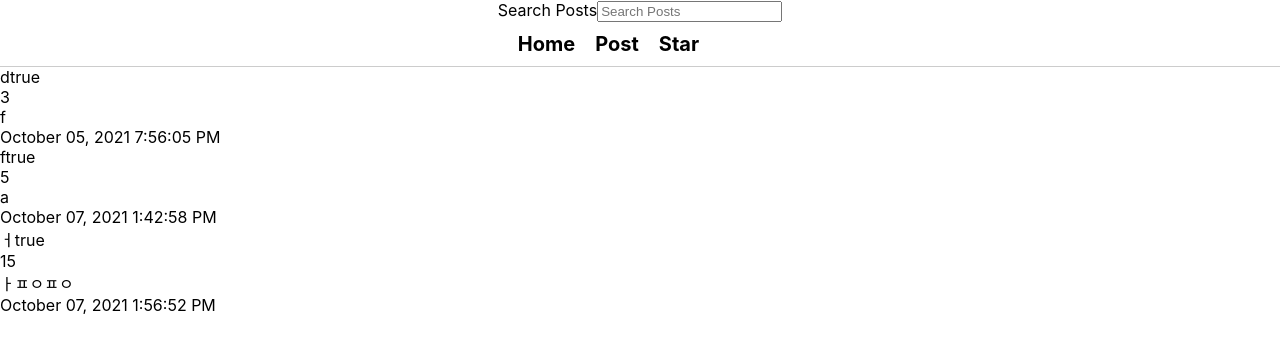
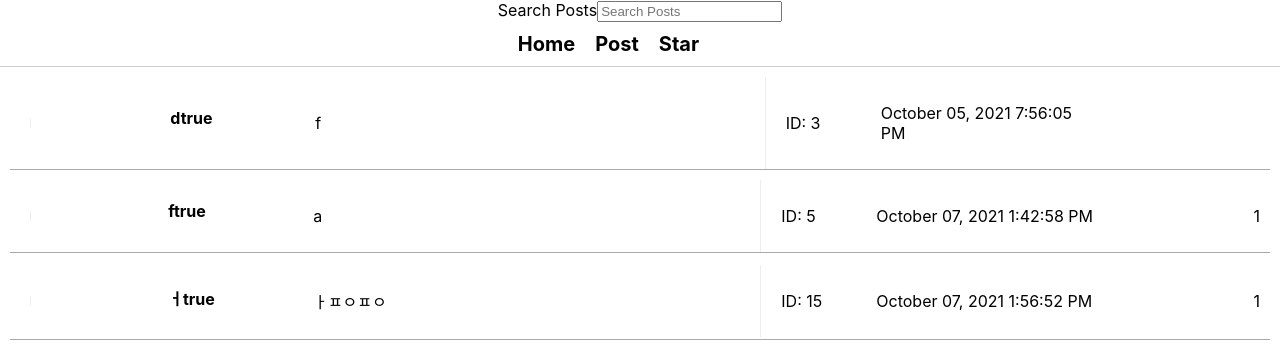
Before and after one commit to do-mandoo/Omega, a React (Create React App) app: page /star in a window 1280 px wide. Shown: the top 352 px of the page. Built offline with nearby package versions, Linux system fonts and the light colour scheme; data requests are answered from the project's data file; the HTML template or start-up script is replaced by a standard one.

Commit message:
editor에 home으로가기 수정만 필요

```diff
--- a/src/App.js
+++ b/src/App.js
@@ -88,7 +88,7 @@ function App() {
       title: editTitle,
       datetime,
       body: editBody,
-      category: postCategory,
+      category: editCategory,
       view: viewCount,
     };
     try {
@@ -97,6 +97,7 @@ function App() {
       setPosts(posts.map(post => (post.id === id ? { ...res.data } : post)));
       setEditTitle('');
       setEditBody('');
+      setEditCategory('');
       history.push('/');
     } catch (error) {
       console.log(error, 'error');
--- a/src/component/board/Ediotr.js
+++ b/src/component/board/Ediotr.js
@@ -90,13 +90,13 @@ const Ediotr = ({
           <label htmlFor="postTitle">질문:</label>
           <input
             type="radio"
-            value="질문"
+            value="question"
             onClick={e => setEditCategory(e.target.value)}
           />
           <label htmlFor="postTitle">일반:</label>
           <input
             type="radio"
-            value="일반"
+            value="nomal"
             onClick={e => setEditCategory(e.target.value)}
           />
           <div className="postBodyAll">
--- a/src/component/board/Home.js
+++ b/src/component/board/Home.js
@@ -95,7 +95,7 @@ const PostWrap = styled.div`
 
 const PostItem = ({ post }) => {
   return (
-    <>
+    <PostWrap>
       <article key={post.id}>
         <div className="postCategory">{post.category}</div>
         <Link to={`/post/${post.id}`} className="aTag">
@@ -110,7 +110,7 @@ const PostItem = ({ post }) => {
         </div>
         <div className="postView">{post.view}</div>
       </article>
-    </>
+    </PostWrap>
   );
 };
 
@@ -118,15 +118,15 @@ const PostItem = ({ post }) => {
 const Post = ({ posts, category }) => {
   if (category === 'all') {
     return (
-      <PostWrap>
+      <>
         {posts.map(post => {
           return <PostItem key={post.id} post={post} />;
         })}
-      </PostWrap>
+      </>
     );
   } else if (category === 'nomal') {
     return (
-      <PostWrap>
+      <>
         {posts.map(post => {
           return post.category === 'nomal' ? (
             <PostItem key={post.id} post={post} />
@@ -134,11 +134,11 @@ const Post = ({ posts, category }) => {
             ''
           );
         })}
-      </PostWrap>
+      </>
     );
   } else if (category === 'question') {
     return (
-      <PostWrap>
+      <>
         {posts.map(post => {
           return post.category === 'question' ? (
             <PostItem key={post.id} post={post} />
@@ -146,7 +146,7 @@ const Post = ({ posts, category }) => {
             ''
           );
         })}
-      </PostWrap>
+      </>
     );
   } else return;
 };
--- a/src/component/board/NewPost.js
+++ b/src/component/board/NewPost.js
@@ -74,13 +74,13 @@ const NewPost = ({
           <label htmlFor="postTitle">질문:</label>
           <input
             type="radio"
-            value="질문"
+            value="question"
             onClick={e => setPostCategory(e.target.value)}
           />
           <label htmlFor="postTitle">일반:</label>
           <input
             type="radio"
-            value="일반"
+            value="nomal"
             onClick={e => setPostCategory(e.target.value)}
           />
           <div className="postBodyAll">
--- a/src/component/board/Star.js
+++ b/src/component/board/Star.js
@@ -1,4 +1,84 @@
 import React from 'react';
+import { Link } from 'react-router-dom';
+import styled from 'styled-components';
+
+const PostWrap = styled.div`
+  border-bottom: 1px solid #aaa;
+  article,
+  .postLeft,
+  .postRight {
+    display: flex;
+    justify-content: space-between;
+    align-items: center;
+  }
+  .postRight {
+    border-left: 1px solid #eee;
+  }
+  div,
+  h2,
+  p {
+    padding: 5px 10px;
+  }
+  .aTag {
+    text-decoration: none;
+    color: #000;
+  }
+  h2 {
+    /* background-color: orange; */
+    width: 130px;
+    margin: 0;
+    padding: 0;
+    font-size: 16px;
+    height: 30px;
+    :hover {
+      text-decoration: underline;
+    }
+  }
+  .postCategory {
+    font-size: 12px;
+    font-weight: 300;
+    border-right: 1px solid #eee;
+  }
+  .postDate {
+    /* background-color: skyblue; */
+    width: 220px;
+    margin-left: 5px;
+  }
+  .postId {
+    /* background-color: tomato; */
+    width: 70px;
+  }
+  .postBody {
+    /* background-color: violet; */
+    width: 300px;
+    margin-left: 5px;
+    :hover {
+      text-decoration: underline;
+    }
+  }
+  margin: 10px;
+`;
+
+const PostItem = ({ post }) => {
+  return (
+    <PostWrap>
+      <article key={post.id}>
+        <div className="postCategory">{post.category}</div>
+        <Link to={`/post/${post.id}`} className="aTag">
+          <div className="postLeft">
+            <h2>{post.title}</h2>
+            <p className="postBody">{post.body}</p>
+          </div>
+        </Link>
+        <div className="postRight">
+          <p className="postId">ID: {post.id}</p>
+          <p className="postDate">{post.datetime}</p>
+        </div>
+        <div className="postView">{post.view}</div>
+      </article>
+    </PostWrap>
+  );
+};
 
 const StarPost = ({ post }) => {
   return (
@@ -6,10 +86,7 @@ const StarPost = ({ post }) => {
       <div>
         {post.star ? (
           <div className="starListWrap">
-            <div>{post.title}</div>
-            <div>{post.id}</div>
-            <div>{post.body}</div>
-            <div>{post.datetime}</div>
+            <PostItem key={post.id} post={post} />
           </div>
         ) : (
           ''
```
